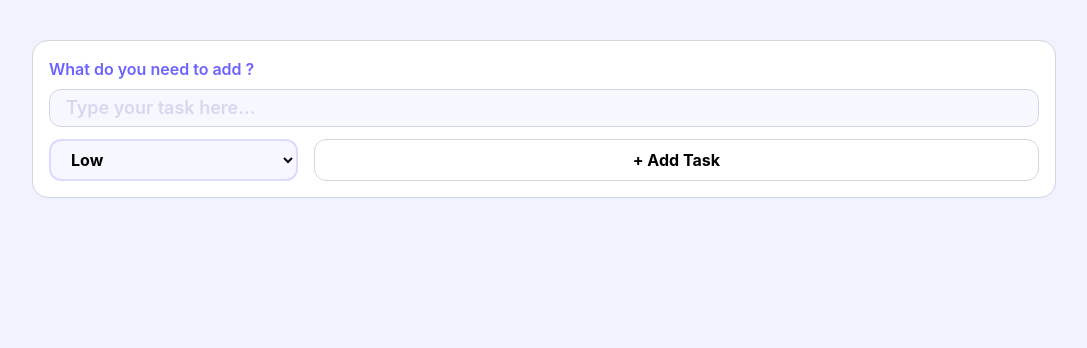
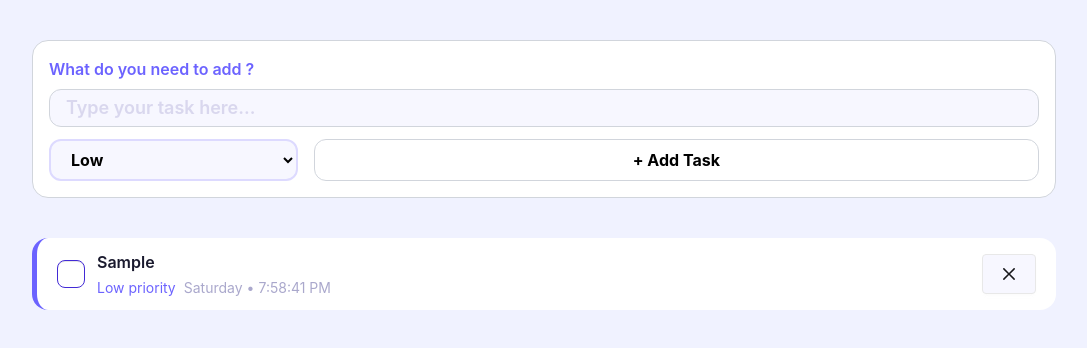
Before and after one commit to Aminulislam98/TodoListReact, a React (Vite) app: page / in a window 1280 px wide. Both pictures are taken after typing "Sample" into the empty fields and a click on the button "+ Add Task". Shown: the top 348 px of the page, without its empty margins (96-1183 px from the left). Built offline with nearby package versions, Linux system fonts and the light colour scheme.

Commit message:
Add react-icons dependency; enhance Card and TodoCard components to display task details with priority and timestamps

```diff
--- a/package.json
+++ b/package.json
@@ -13,6 +13,7 @@
     "@tailwindcss/vite": "^4.2.2",
     "react": "^19.2.4",
     "react-dom": "^19.2.4",
+    "react-icons": "^5.6.0",
     "tailwindcss": "^4.2.2"
   },
   "devDependencies": {
--- a/src/AddTaskSection/AddTaskSection.jsx
+++ b/src/AddTaskSection/AddTaskSection.jsx
@@ -1,8 +1,12 @@
 import { useState } from "react";
 
 const AddTaskSection = ({ todoList, setTodoList }) => {
+  const now = new Date();
+  const day = now.toLocaleDateString("en-GB", { weekday: "long" });
+  const time = now.toLocaleTimeString();
+
   const [inputValue, setInputValue] = useState("");
-  const [priority, setPriority] = useState("low");
+  const [priority, setPriority] = useState("Low");
   const addTaskHandler = () => {
     if (inputValue) {
       setTodoList(() => {
@@ -13,6 +17,8 @@ const AddTaskSection = ({ todoList, setTodoList }) => {
             priority,
             task: inputValue,
             completed: false,
+            day,
+            time,
           },
         ];
       });
@@ -43,9 +49,9 @@ const AddTaskSection = ({ todoList, setTodoList }) => {
                 setPriority(e.target.value);
               }}
             >
-              <option value="low">Low</option>
-              <option value="medium">Medium</option>
-              <option value="high">High</option>
+              <option value="Low">Low</option>
+              <option value="Medium">Medium</option>
+              <option value="High">High</option>
             </select>
             <button
               onClick={() => {
--- a/src/UI/Card.jsx
+++ b/src/UI/Card.jsx
@@ -1,7 +1,57 @@
 import React from "react";
+import { RxCross2 } from "react-icons/rx";
 
-const Card = () => {
-  return <div></div>;
+const Card = ({ todo }) => {
+  const priority = {
+    Low: "border-l-5 border-[#6c63ff]",
+    Medium: "border-l-5 border-[#ffa94d]",
+    High: "border-l-5  border-[#ff6b6b]",
+  };
+  const priorityText = {
+    Low: " text-[#6c63ff]",
+    Medium: " text-[#ffa94d]",
+    High: " text-[#ff6b6b]",
+  };
+  return (
+    <div
+      className={`rounded-2xl px-5 py-3 bg-white flex flex-row justify-between space-x-8 ${priority[todo.priority]}`}
+    >
+      {/* checkbox */}
+      <div className="flex flex-row gap-3 justify-center items-center">
+        <div>
+          <input
+            type="checkbox"
+            // defaultChecked
+            className="checkbox checkbox-primary w-7 h-7"
+          />
+        </div>
+        <div>
+          <h2 className="text-[#1a1a2e] text-base font-semibold">
+            {todo.task}
+          </h2>
+          <div className="text-[#aaa8cc] text-sm flex flex-row gap-2 mt-1">
+            <p className={`${priorityText[todo.priority]}`}>
+              {todo.priority} priority
+            </p>
+            <div className="flex flex-row gap-1">
+              <p>{todo.day}</p>•<p> {todo.time}</p>
+            </div>
+          </div>
+        </div>
+      </div>
+
+      <div className="flex justify-center items-center">
+        <button
+          onClick={() => {
+            deleteTodo(todo);
+          }}
+          className="btn bg-[#f7f7ff] hover:bg-red-100 hover:text-red-800 hover:border-red-400"
+        >
+          <RxCross2 className="w-5 h-5" />
+        </button>
+      </div>
+    </div>
+  );
 };
 
 export default Card;
--- a/src/todoTask/TodoCard.jsx
+++ b/src/todoTask/TodoCard.jsx
@@ -1,10 +1,12 @@
 import React from "react";
 import Card from "../UI/Card";
 
-const TodoCard = () => {
+const TodoCard = ({ todoList }) => {
   return (
-    <div>
-      <Card></Card>
+    <div className="todo-task-section w-full my-5 lg:my-10 px-4 lg:px-0 flex flex-col gap-y-2 max-w-5xl mx-auto">
+      {todoList.map((todo) => (
+        <Card todo={todo}></Card>
+      ))}
     </div>
   );
 };
```
Also changed, not shown: 1 other file (tests, documents, lock files or other folders).
